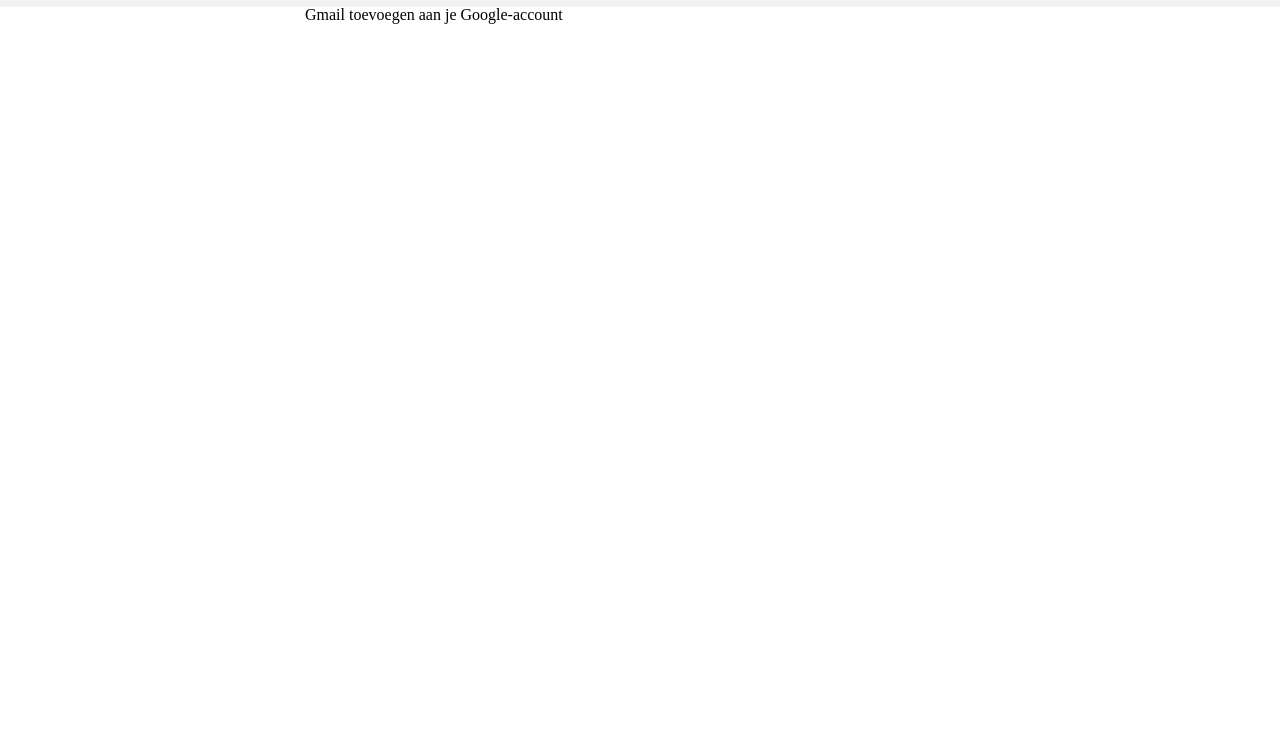
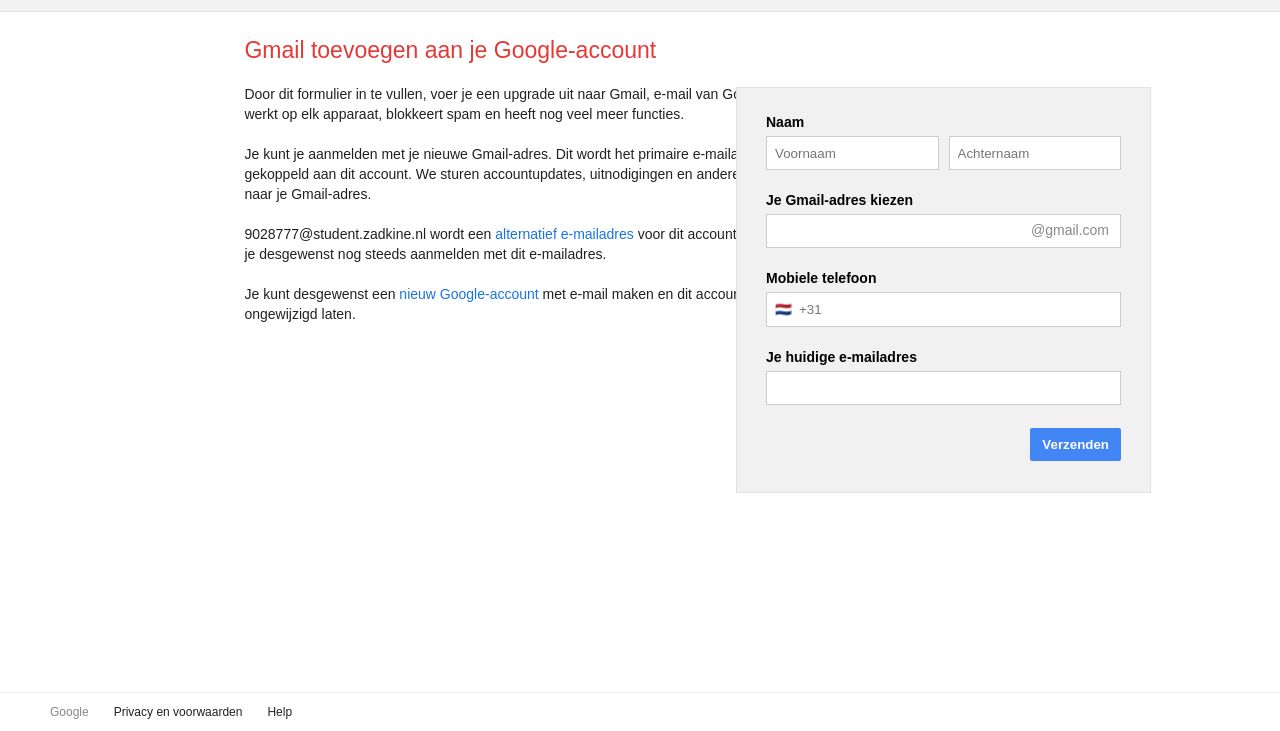
Before and after one commit to Semih-12345/p1-html-css, a plain HTML site: page Afronding-periode/index.html in a window 1280 px wide. Shown: the part 69-800 px from the top of the page. Drawn offline with Linux system fonts and the light colour scheme; a web font is replaced by a local one.

Commit message:
phising
phising opdraht af

```diff
--- a/Afronding-periode/index.html
+++ b/Afronding-periode/index.html
@@ -1,23 +1,84 @@
+
 <!DOCTYPE html>
-<html lang="en">
+<html lang="nl">
 <head>
     <meta charset="UTF-8">
     <meta name="viewport" content="width=device-width, initial-scale=1.0">
-    <title>Document</title>
+    <title>Google Gmail</title>
     <link rel="stylesheet" href="style.css">
+    <link rel="preconnect" href="https://fonts.googleapis.com">
+    <link rel="preconnect" href="https://fonts.gstatic.com" crossorigin>
+    <link href="https://fonts.googleapis.com/css2?family=Google+Sans:wght@400;500;700&display=swap" rel="stylesheet">
 </head>
+
 <body>
-            <section class="navbar">
-            <header>
-                <img class="google" src="images/Google_2015_logo.svg.webp" width="150px" height="36px">
+
+    <section class="navbar">
+        <header>
+            <img class="google" src="images/Google_2015_logo.svg.webp">
+        </header>
+    </section>
+
+    <section class="gmailtoevoegen">
+        <p>Gmail toevoegen aan je Google-account</p>
+    </section>
+
+    <section class="paragraaf">
+        <p>
+            Door dit formulier in te vullen, voer je een upgrade uit naar Gmail, e-mail van Google. Gmail <br>
+            werkt op elk apparaat, blokkeert spam en heeft nog veel meer functies. <br>
+            <br>
+            Je kunt je aanmelden met je nieuwe Gmail-adres. Dit wordt het primaire e-mailadres dat is <br>
+            gekoppeld aan dit account. We sturen accountupdates, uitnodigingen en andere meldingen <br>
+            naar je Gmail-adres. <br>
+            <br>
+            9028777@student.zadkine.nl wordt een
+            <a href="#">alternatief e-mailadres</a> voor dit account en je kunt <br>
+            je desgewenst nog steeds aanmelden met dit e-mailadres.
+            <br><br>
+            Je kunt desgewenst een
+            <a href="#">nieuw Google-account</a> met e-mail maken en dit account <br>
+            ongewijzigd laten.
+        </p>
+    </section>
+
+    <section class="invulstukje">
+
+        <div class="container">
+
+            <p class="helenaam">Naam</p>
+
+            <div class="naamvelden">
+                <input type="text" placeholder="Voornaam">
+                <input type="text" placeholder="Achternaam">
             </div>
-            </header>
-            </section>
 
+            <p class="gmailtekst">Je Gmail-adres kiezen</p>
 
-           <section class="gmailtoevoegen">
-                <p>Gmail toevoegen aan je Google-account</p>
+            <div class="gmailveld">
+                <input type="text">
+                <span>@gmail.com</span>
+            </div>
 
-          </section>
+            <p class="telefoon">Mobiele telefoon</p>
+
+            <input class="telefoonveld" type="text" placeholder="🇳🇱  +31">
+
+            <p class="huidigemail">Je huidige e-mailadres</p>
+
+            <input class="emailveld" type="text">
+
+            <button>Verzenden</button>
+
+        </div>
+
+    </section>
+
+    <footer>
+        <span>Google</span>
+        <a href="#">Privacy en voorwaarden</a>
+        <a href="#">Help</a>
+    </footer>
+
 </body>
 </html>
--- a/Afronding-periode/style.css
+++ b/Afronding-periode/style.css
@@ -1,24 +1,187 @@
+
 * {
     margin: 0;
     padding: 0;
     box-sizing: border-box;
+    font-family: "Google Sans", sans-serif;
 }
 
-.navbar{
-    width: 100%;
-    height: 75px;
-    background-color:rgb(241, 241, 241);
-    box-shadow:0px 0px 0.6px 0px;
-}
-
-.google{
-    margin: 17px 0 0;
-
-    padding: 0px 0px 0px 45px;
+body {
+    background-color: white;
 }
 
 
-.gmailtoevoegen{
-    margin: ;
-padding: 0px 0px 0px 305px;
+
+.navbar {
+    width: 100%;
+    height: 81px;
+    background-color: rgb(241, 241, 241);
+    border-bottom: 1px solid #e5e5e5;
 }
+
+.google {
+    margin: 17px 0 0 50px;
+    width: 125px;
+    height: 36px;
+}
+
+
+
+.gmailtoevoegen {
+    padding: 25px 0 0 19.1%;
+    color: #e53935;
+    font-size: 23px;
+}
+
+
+
+.paragraaf {
+    padding: 20px 0 0 19.1%;
+    font-size: 14px;
+    line-height: 20px;
+    color: #202124;
+    max-width: 960px;
+}
+
+.paragraaf a {
+    text-decoration: none;
+    color: #1a73e8;
+}
+
+.paragraaf a:hover {
+    text-decoration: underline;
+}
+
+
+
+.container {
+    position: absolute;
+    top: 156px;
+    left: 57.5%;
+    width: 415px;
+    height: 406px;
+    background-color: #f1f1f1;
+    border: 1px solid #e1e1e1;
+    padding: 26px 29px;
+}
+
+
+
+.helenaam {
+    font-size: 14px;
+    font-weight: bold;
+    margin-bottom: 6px;
+}
+
+.naamvelden {
+    display: flex;
+    gap: 10px;
+}
+
+.naamvelden input {
+    width: 50%;
+    height: 34px;
+    padding: 8px;
+    border: 1px solid #ccc;
+    background-color: white;
+}
+
+
+
+.gmailtekst {
+    font-size: 14px;
+    font-weight: bold;
+    margin-top: 22px;
+    margin-bottom: 6px;
+}
+
+.gmailveld {
+    position: relative;
+}
+
+.gmailveld input {
+    width: 100%;
+    height: 34px;
+    border: 1px solid #ccc;
+    padding: 8px;
+}
+
+.gmailveld span {
+    position: absolute;
+    right: 12px;
+    top: 8px;
+    color: #888;
+    font-size: 14px;
+}
+
+
+
+.telefoon {
+    font-size: 14px;
+    font-weight: bold;
+    margin-top: 22px;
+    margin-bottom: 6px;
+}
+
+.telefoonveld {
+    width: 100%;
+    height: 35px;
+    padding: 8px;
+    border: 1px solid #ccc;
+    background-color: white;
+}
+
+
+
+.huidigemail {
+    font-size: 14px;
+    font-weight: bold;
+    margin-top: 22px;
+    margin-bottom: 6px;
+}
+
+.emailveld {
+    width: 100%;
+    height: 34px;
+    border: 1px solid #ccc;
+    padding: 8px;
+}
+
+
+
+button {
+    display: block;
+    margin-left: auto;
+    margin-top: 23px;
+    background-color: #4285f4;
+    color: white;
+    border: none;
+    padding: 9px 12px;
+    font-weight: bold;
+    border-radius: 2px;
+    cursor: pointer;
+}
+
+
+
+footer {
+    position: fixed;
+    bottom: 0;
+    width: 100%;
+    height: 39px;
+    border-top: 1px solid #eee;
+    display: flex;
+    align-items: center;
+    gap: 25px;
+    padding-left: 50px;
+    font-size: 12px;
+}
+
+footer span {
+    color: #888;
+}
+
+footer a {
+    color: #202124;
+    text-decoration: none;
+}
--- a/project-portofolio/style.css
+++ b/project-portofolio/style.css
@@ -95,9 +95,9 @@ h2 {
 
 
 .video-container {
-    width: 70%;
+    width: 40%;
     max-width: 650px;
-    height: 230px;
+    height: 300px;
     background-color: #d6d6d6;
     margin: 0 auto 5px;
     display: flex;
```
Also changed, not shown: project-portofolio/index.html (+5 -6 lines).
